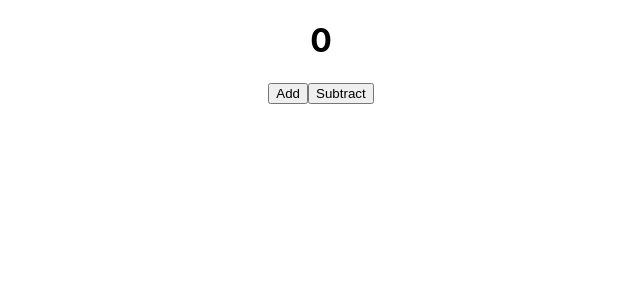
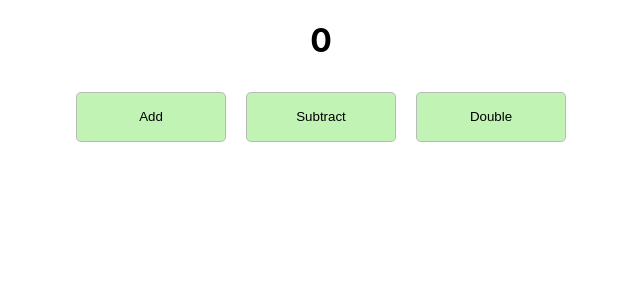
Before and after one commit to joezucco/react-basic-counter, a React (Create React App) app: page / in a window 1280 px wide. Shown: the top 300 px of the page, without its empty margins (319-959 px from the left). Built offline with nearby package versions, Linux system fonts and the light colour scheme.

Commit message:
add double function, initial styling

```diff
--- a/src/App.css
+++ b/src/App.css
@@ -28,11 +28,12 @@
   color: #61dafb;
 }
 
-@keyframes App-logo-spin {
-  from {
-    transform: rotate(0deg);
-  }
-  to {
-    transform: rotate(360deg);
-  }
+button {
+  width: 150px;
+  height: 50px;
+  cursor: pointer;
+  border: 1px solid rgb(185, 185, 185);
+  background-color: rgb(193, 243, 181);
+  margin: 10px;
+  border-radius: 0.3rem;
 }
--- a/src/App.js
+++ b/src/App.js
@@ -14,16 +14,27 @@ function App() {
 
   //Set function to decrement the counter.
   const updateCountSubtract = () => {
-    setCounter(counter - 1)
-  }
+    setCounter(counter - 1);
+  };
 
-
+  //Function to double the counter.
+  const doubleCounter = () => {
+    setCounter(counter * 2);
+  };
 
   return (
     <div className='App'>
       {/* Components */}
       <Count counter={counter} />
-      <Button addCounter={updateCountAdd} subtractCounter={updateCountSubtract}/>
+      <Button
+        addCounter={updateCountAdd}
+        subtractCounter={updateCountSubtract}
+        doubleCounter={doubleCounter}
+        label={"Subtract"}
+        labelOne='Add'
+        labelTwo='Subtract'
+        labelThree='Double'
+      />
     </div>
   );
 }
--- a/src/components/Button.js
+++ b/src/components/Button.js
@@ -1,8 +1,9 @@
-export const Button = ({ addCounter, subtractCounter }) => {
+export const Button = ({ addCounter, subtractCounter, labelOne, labelTwo, labelThree, doubleCounter }) => {
   return (
     <div>
-      <button onClick={addCounter}>Add</button>
-      <button onClick={subtractCounter}>Subtract</button>
+      <button onClick={addCounter}>{labelOne}</button>
+      <button onClick={subtractCounter}>{labelTwo}</button>
+      <button onClick={doubleCounter}>{labelThree}</button>
     </div>
   );
 };
```
